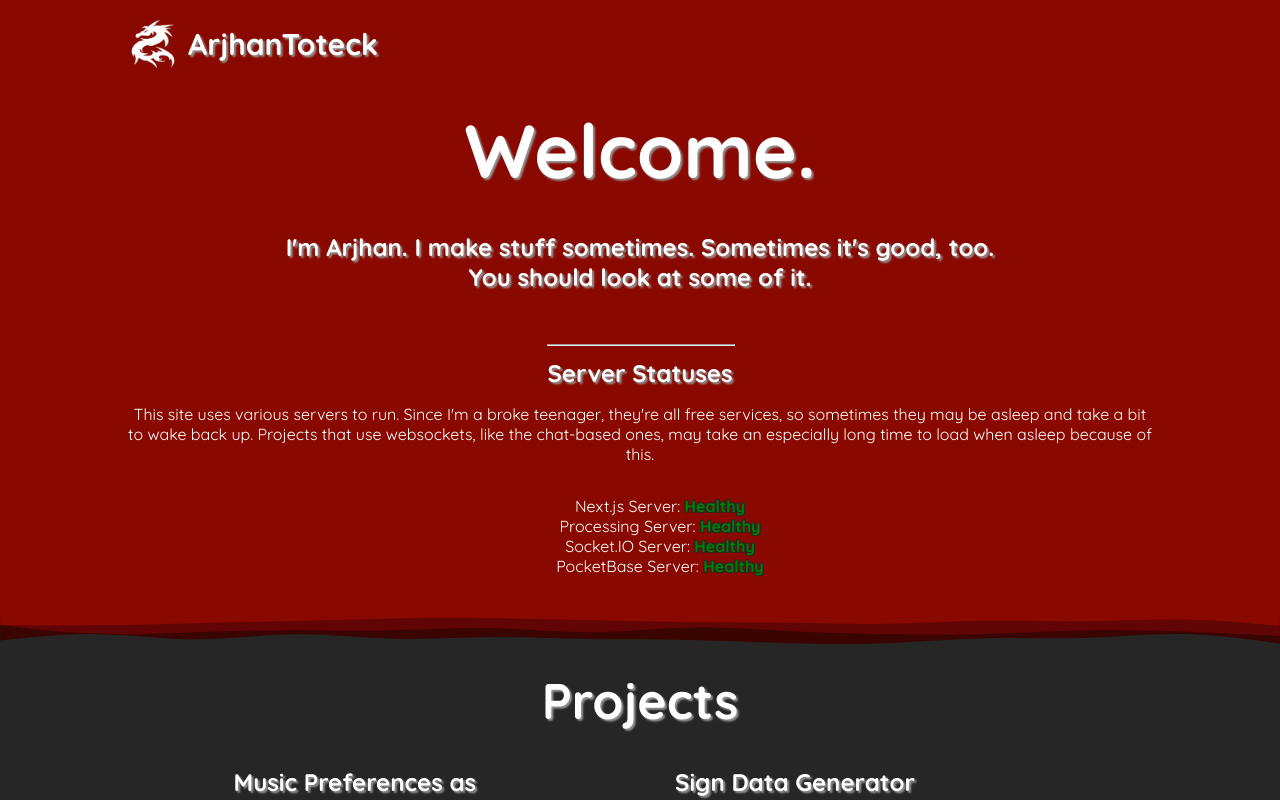
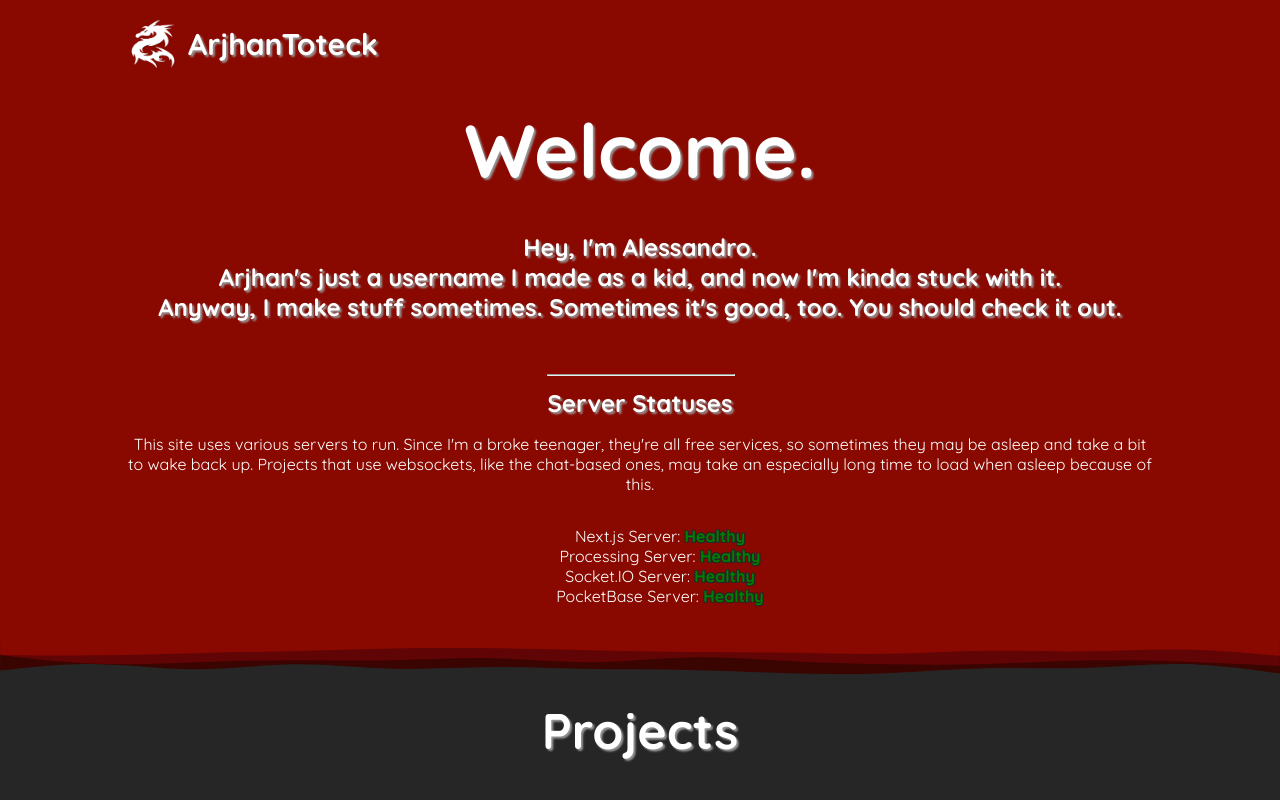
Before and after one commit to ArjhanToteck/ArjhanToteck-Site, a Next.js app: page / in a window 1280 px wide. Shown: the top 800 px of the page. Built offline with nearby package versions, Linux system fonts and the light colour scheme; no server answers.

Commit message:
added my name idgaf anymore
i cant submit this for jobs and stuff and have it just say arjhantoteck LMAO

```diff
--- a/projects/musicPreferencesArticle/app/page.js
+++ b/projects/musicPreferencesArticle/app/page.js
@@ -2,7 +2,7 @@ import ApaFigureHeader from "@/src/components/ApaFigureHeader";
 import ApaReference from "@/src/components/ApaReference";
 import BibtexReferenceMap from "@/src/lib/BibtexReferenceMap";
 
-// TODO: add in-text citation components
+// TODO: add in-text citation components, add disclaimer about how it's independent and not peer-reviewed
 const referenceMap = BibtexReferenceMap.loadReferencesFromFilePath("public/projects/musicPreferencesArticle/references.bib");
 
 export default function Page() {
--- a/src/app/layout.js
+++ b/src/app/layout.js
@@ -46,7 +46,7 @@ export default function RootLayout({ children }) {
 
 						<br />
 
-						&copy; 2020-{new Date().getFullYear()} ArjhanToteck
+						&copy; 2020-{new Date().getFullYear()} Alessandro Di Blasio (ArjhanToteck)
 					</p>
 				</footer>
 			</body>
--- a/src/app/page.js
+++ b/src/app/page.js
@@ -46,9 +46,11 @@ export default function Page() {
 			<section className="red">
 				<h1 style={{ fontSize: "75px" }}>Welcome.</h1>
 				<h2 style={{ textAlign: "center" }}>
-					I'm Arjhan. I make stuff sometimes. Sometimes it's good, too.
+					Hey, I'm Alessandro.
 					<br />
-					You should look at some of it.
+					Arjhan's just a username I made as a kid, and now I'm kinda stuck with it.
+					<br />
+					Anyway, I make stuff sometimes. Sometimes it's good, too. You should check it out.
 				</h2>
 
 				<h2 style={{ marginBottom: "0px" }}>
```
